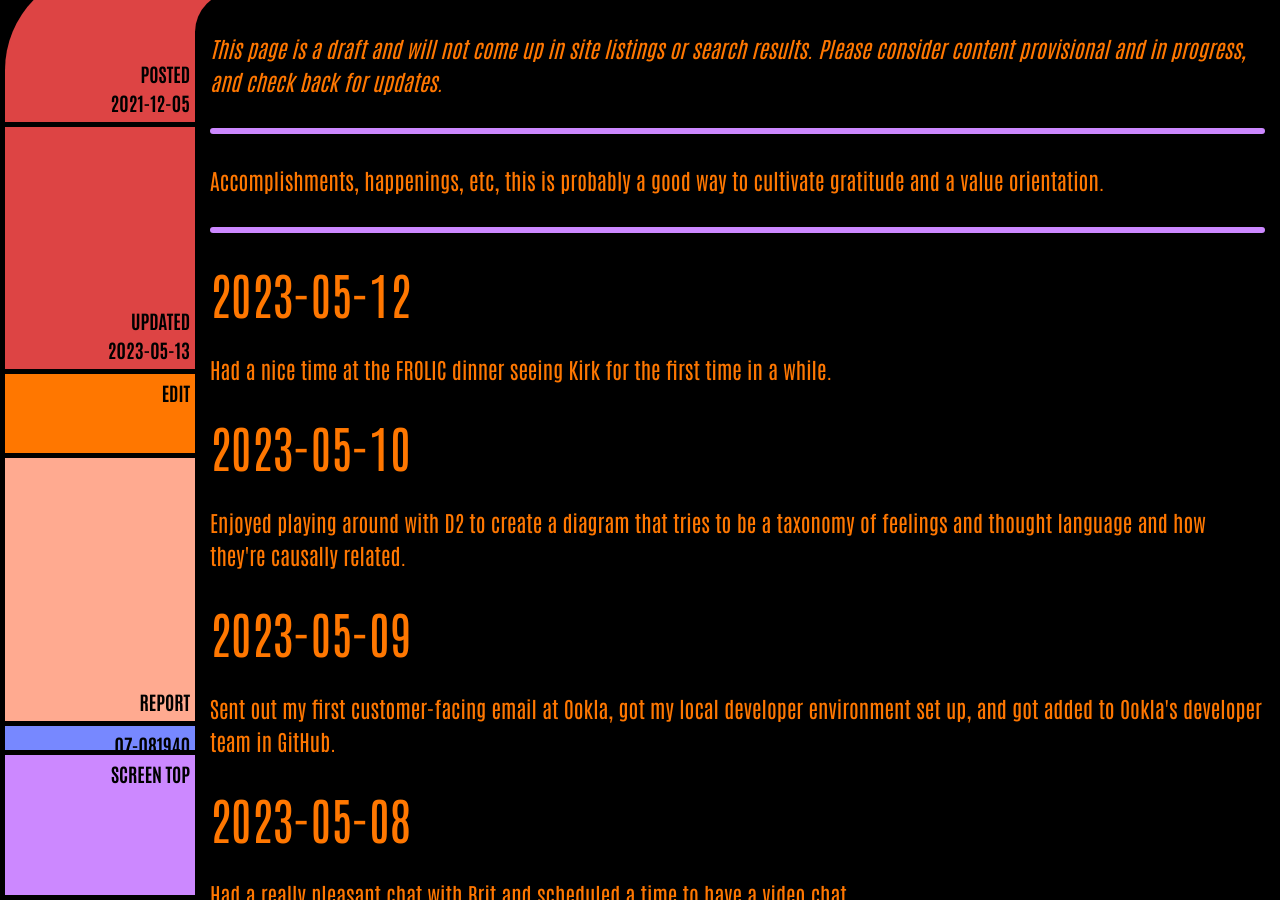
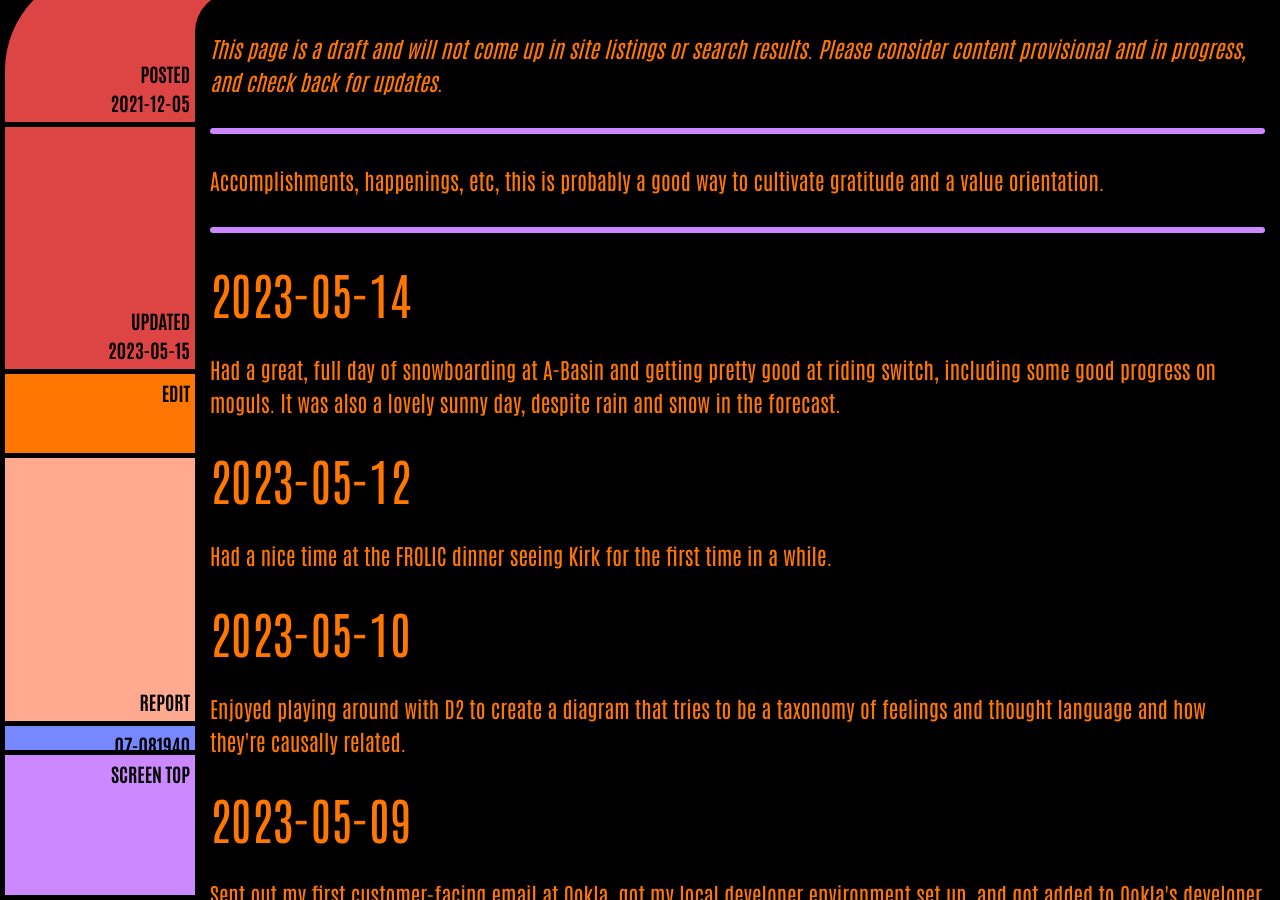
Before and after one commit to ArthurZey/arthurzey.github.io, a Jekyll site: the page built from _pages/one-good-thing.md, in a window 1280 px wide and 900 px high, scrolled down 333 px. Built offline with Jekyll 4.4.1, drawn with Linux system fonts in a browser that asks for light colours.

Commit message:
added 2023-05-14

```diff
--- a/_pages/one-good-thing.md
+++ b/_pages/one-good-thing.md
@@ -2,12 +2,16 @@
 title: One Good Thing
 description: "Accomplishments, happenings, etc, this is probably a good way to cultivate gratitude and a value orientation."
 date: "2021-12-05"
-last_modified_at: "2023-05-13T19:07:36+00:00"
+last_modified_at: "2023-05-15T03:17:38+00:00"
 tags:
   - happenings
   - draft
 sitemap: false
 ---
+
+## 2023-05-14
+Had a great, full day of snowboarding at A-Basin and getting pretty good at riding switch, including some good progress on moguls. It was also a lovely sunny day, despite rain and snow in the forecast.
+
 ## 2023-05-12
 Had a nice time at the FROLIC dinner seeing Kirk for the first time in a while.
 
```
